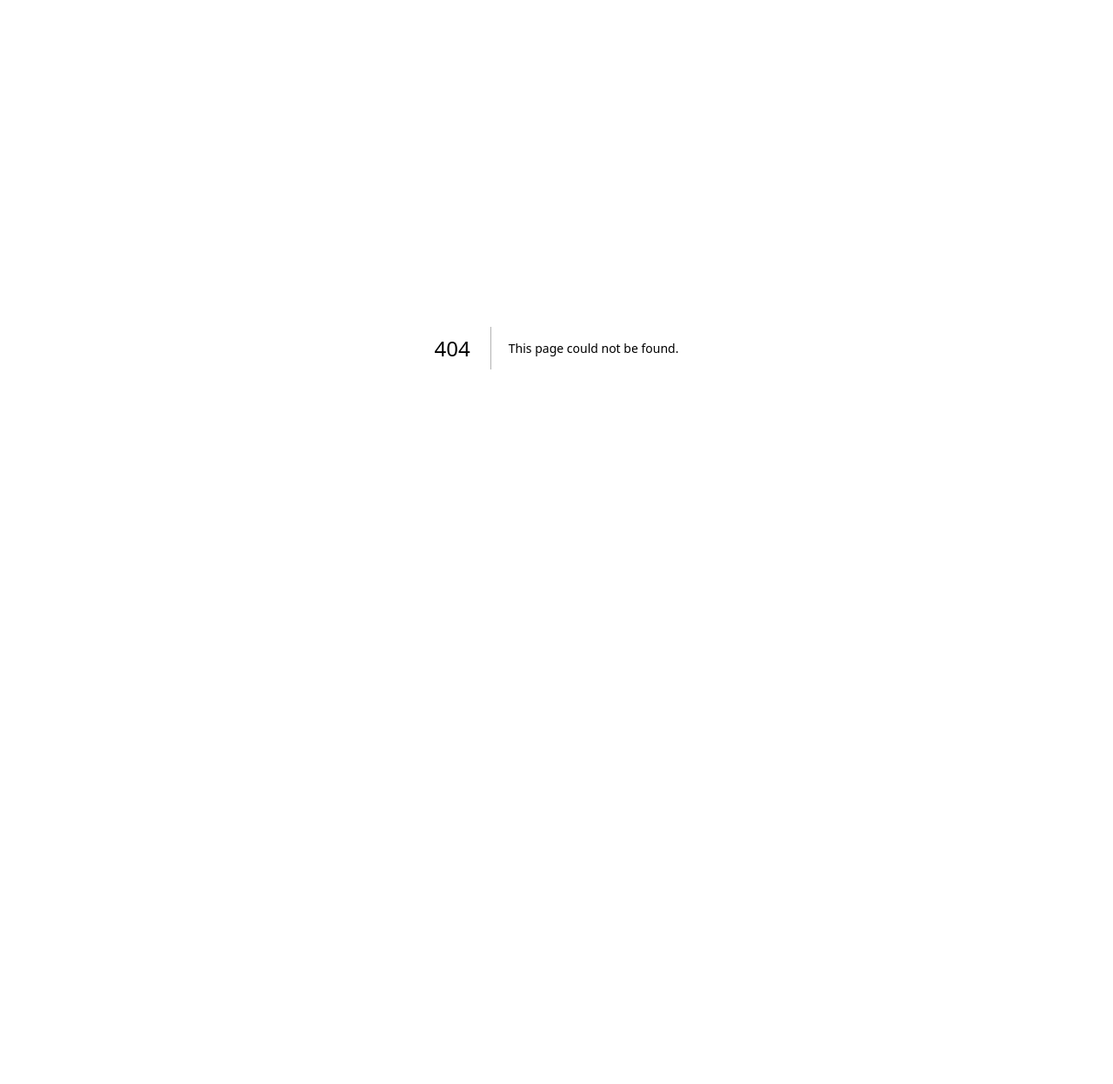
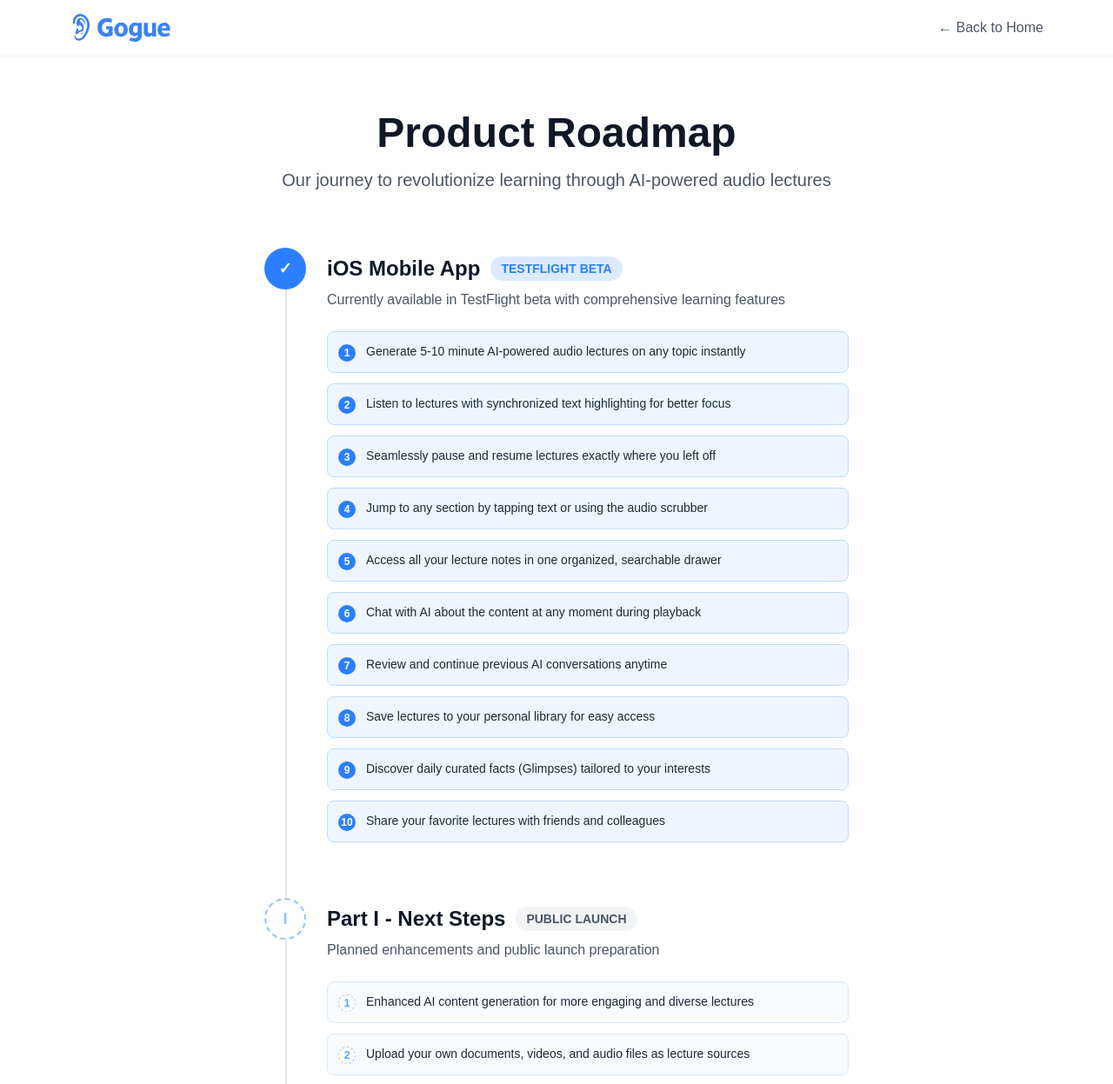
Before and after one commit to msevera/gogue-web, a Next.js app: page /roadmap in a window 1280 px wide. Before the commit this address had no page. Shown: the top 1247 px of the page at 87% size. Before the commit the page ends 800 px from the top, so only its background shows below. Built offline with nearby package versions, Linux system fonts and the light colour scheme.

Commit message:
Refactor Home component to update navigation links, replacing the "Get early access" button with a "Roadmap" link and a modified "Get access" button for improved user experience and clarity.

```diff
--- a/app/page.tsx
+++ b/app/page.tsx
@@ -59,14 +59,22 @@ export default async function Home() {
           <div className="flex items-center gap-3">
             <Image src="/logo.svg" alt="Gogue" width={120} height={32} />
           </div>
+          <div className="flex items-center gap-4 md:gap-6">
+            <a
+              href="/roadmap"
+              className="text-gray-600 hover:text-gray-900 transition-colors font-medium text-sm md:text-base"
+            >
+              Roadmap
+            </a>
             <a
               href="https://docs.google.com/forms/d/e/1FAIpQLSfm22rOLcPKyxMFlCI2OGCIcJbjeNDaHVI8Prp76AW0D0Wpnw/viewform?usp=dialog"
               target="_blank"
               rel="noopener noreferrer"
-            className="lg:hidden inline-flex items-center px-4 py-2 bg-blue-500 text-white text-sm font-semibold rounded-full hover:bg-blue-600 transition-colors focus:outline-none focus:ring-2 focus:ring-blue-500 focus:ring-offset-2"
+              className="inline-flex md:hidden items-center px-3 py-2 md:px-4 md:py-2 bg-blue-500 text-white text-xs md:text-sm font-semibold rounded-full hover:bg-blue-600 transition-colors focus:outline-none focus:ring-2 focus:ring-blue-500 focus:ring-offset-2"
             >
-            Get early access
+              Get access
             </a>
+          </div>
         </div>
       </header>
 
--- /dev/null
+++ b/app/roadmap/page.tsx
@@ -0,0 +1,167 @@
+import Link from "next/link";
+import Image from "next/image";
+
+export default function Roadmap() {
+  const currentFeatures = [
+    "Generate 5-10 minute AI-powered audio lectures on any topic instantly",
+    "Listen to lectures with synchronized text highlighting for better focus",
+    "Seamlessly pause and resume lectures exactly where you left off",
+    "Jump to any section by tapping text or using the audio scrubber",
+    "Access all your lecture notes in one organized, searchable drawer",
+    "Chat with AI about the content at any moment during playback",
+    "Review and continue previous AI conversations anytime",
+    "Save lectures to your personal library for easy access",
+    "Discover daily curated facts (Glimpses) tailored to your interests",
+    "Share your favorite lectures with friends and colleagues"
+  ];
+
+  const partIFeatures = [
+    "Enhanced AI content generation for more engaging and diverse lectures",
+    "Upload your own documents, videos, and audio files as lecture sources",
+    "Public and private lectures",
+    "Rate and provide feedback to help improve lecture quality",
+    "Public launch with freemium subscription plans for everyone"
+  ];
+
+  const partIIFeatures = [
+    "Smart recommendations for related topics and follow-up lectures",
+    "AI-generated exercises and assignments to reinforce learning",
+    "Visual learning with animated diagrams and explainer videos",
+    "Create comprehensive multi-lecture courses on complex subjects",
+    "Web based experience"
+  ];
+
+  return (
+    <div className="min-h-screen bg-white">
+      {/* Header */}
+      <header className="border-b border-gray-100">
+        <div className="max-w-6xl mx-auto px-4 py-4 flex items-center justify-between">
+          <div className="flex items-center gap-3">
+            <Link href="/" className="flex items-center gap-3">
+              <Image src="/logo.svg" alt="Gogue" width={120} height={32} className="h-8" />
+            </Link>
+          </div>
+          <Link
+            href="/"
+            className="text-gray-600 hover:text-gray-900 transition-colors"
+          >
+            ← Back to Home
+          </Link>
+        </div>
+      </header>
+
+      <div className="max-w-4xl mx-auto px-4 py-16">
+        {/* Page Title */}
+        <div className="text-center mb-16">
+          <h1 className="text-4xl md:text-5xl font-bold text-gray-900 mb-4">
+            Product Roadmap
+          </h1>
+          <p className="text-xl text-gray-600">
+            Our journey to revolutionize learning through AI-powered audio lectures
+          </p>
+        </div>
+
+        {/* Vertical Timeline */}
+        <div className="relative max-w-2xl mx-auto">
+          {/* Vertical Line */}
+          <div className="absolute left-6 top-0 bottom-0 w-0.5 bg-gray-200"></div>
+
+          {/* Current Features - iOS App */}
+          <div className="relative mb-16">
+            <div className="flex items-start gap-6">
+              <div className="flex items-center justify-center w-12 h-12 bg-blue-500 text-white rounded-full font-bold text-lg flex-shrink-0 relative z-10">
+                ✓
+              </div>
+              <div className="flex-1 pt-2">
+                <div className="flex flex-col sm:flex-row sm:items-center gap-2 sm:gap-3 mb-2">
+                  <h2 className="text-2xl font-bold text-gray-900">iOS Mobile App</h2>
+                  <span className="px-3 py-1 bg-blue-100 text-blue-500 text-sm font-semibold rounded-full self-start sm:self-auto">TESTFLIGHT BETA</span>
+                </div>
+                <p className="text-gray-600 mb-6">Currently available in TestFlight beta with comprehensive learning features</p>
+
+                <div className="grid gap-3">
+                  {currentFeatures.map((feature, index) => (
+                    <div key={index} className="flex items-start gap-3 p-3 bg-blue-50 rounded-lg border border-blue-200">
+                      <div className="flex items-center justify-center w-5 h-5 bg-blue-500 text-white rounded-full text-xs font-bold flex-shrink-0 mt-0.5">
+                        {index + 1}
+                      </div>
+                      <p className="text-gray-800 text-sm">{feature}</p>
+                    </div>
+                  ))}
+                </div>
+              </div>
+            </div>
+          </div>
+
+          {/* Part I - Next Steps */}
+          <div className="relative mb-16">
+            <div className="flex items-start gap-6">
+              <div className="flex items-center justify-center w-12 h-12 border-2 border-blue-300 border-dashed bg-white text-blue-300 rounded-full font-bold text-lg flex-shrink-0 relative z-10">
+                I
+              </div>
+              <div className="flex-1 pt-2">
+                                  <div className="flex flex-col sm:flex-row sm:items-center gap-2 sm:gap-3 mb-2">
+                    <h2 className="text-2xl font-bold text-gray-900">Part I - Next Steps</h2>
+                    <span className="px-3 py-1 bg-gray-100 text-gray-600 text-sm font-semibold rounded-full self-start sm:self-auto">PUBLIC LAUNCH</span>
+                  </div>
+                <p className="text-gray-600 mb-6">Planned enhancements and public launch preparation</p>
+
+                <div className="grid gap-3">
+                  {partIFeatures.map((feature, index) => (
+                                         <div key={index} className="flex items-start gap-3 p-3 bg-slate-50 rounded-lg border border-blue-100">
+                      <div className="flex items-center justify-center w-5 h-5 border border-blue-300 border-dashed bg-white text-blue-400 rounded-full text-xs font-bold flex-shrink-0 mt-0.5">
+                        {index + 1}
+                      </div>
+                      <p className="text-gray-800 text-sm">{feature}</p>
+                    </div>
+                  ))}
+                </div>
+              </div>
+            </div>
+          </div>
+
+          {/* Part II - Future Vision */}
+          <div className="relative">
+            <div className="flex items-start gap-6">
+              <div className="flex items-center justify-center w-12 h-12 border-2 border-blue-300 border-dashed bg-white text-blue-300 rounded-full font-bold text-lg flex-shrink-0 relative z-10">
+                II
+              </div>
+              <div className="flex-1 pt-2">
+                                  <div className="flex flex-col sm:flex-row sm:items-center gap-2 sm:gap-3 mb-2">
+                    <h2 className="text-2xl font-bold text-gray-900">Part II - Future Vision</h2>
+                    <span className="px-3 py-1 bg-gray-100 text-gray-600 text-sm font-semibold rounded-full self-start sm:self-auto">PLANNED</span>
+                  </div>
+                <p className="text-gray-600 mb-6">Future revolutionary learning experiences and course creation</p>
+
+                <div className="grid gap-3">
+                  {partIIFeatures.map((feature, index) => (
+                                         <div key={index} className="flex items-start gap-3 p-3 bg-slate-50 rounded-lg border border-blue-100">
+                      <div className="flex items-center justify-center w-5 h-5 border border-blue-300 border-dashed bg-white text-blue-400 rounded-full text-xs font-bold flex-shrink-0 mt-0.5">
+                        {index + 1}
+                      </div>
+                      <p className="text-gray-800 text-sm">{feature}</p>
+                    </div>
+                  ))}
+                </div>
+              </div>
+            </div>
+          </div>
+        </div>
+
+        {/* CTA */}
+        <div className="text-center mt-16">
+          <h3 className="text-2xl font-bold text-gray-900 mb-4">Want to be part of our journey?</h3>
+          <p className="text-gray-600 mb-8">Get early access and help shape the future of learning</p>
+          <a
+            href="https://docs.google.com/forms/d/e/1FAIpQLSfm22rOLcPKyxMFlCI2OGCIcJbjeNDaHVI8Prp76AW0D0Wpnw/viewform?usp=dialog"
+            target="_blank"
+            rel="noopener noreferrer"
+            className="inline-flex items-center px-8 py-4 bg-blue-500 text-white text-lg font-semibold rounded-full hover:bg-blue-600 transition-colors focus:outline-none focus:ring-2 focus:ring-blue-500 focus:ring-offset-2"
+          >
+            Get early access
+          </a>
+        </div>
+      </div>
+    </div>
+  );
+}
```
Lines whose indentation alone changed are shown as unchanged.
